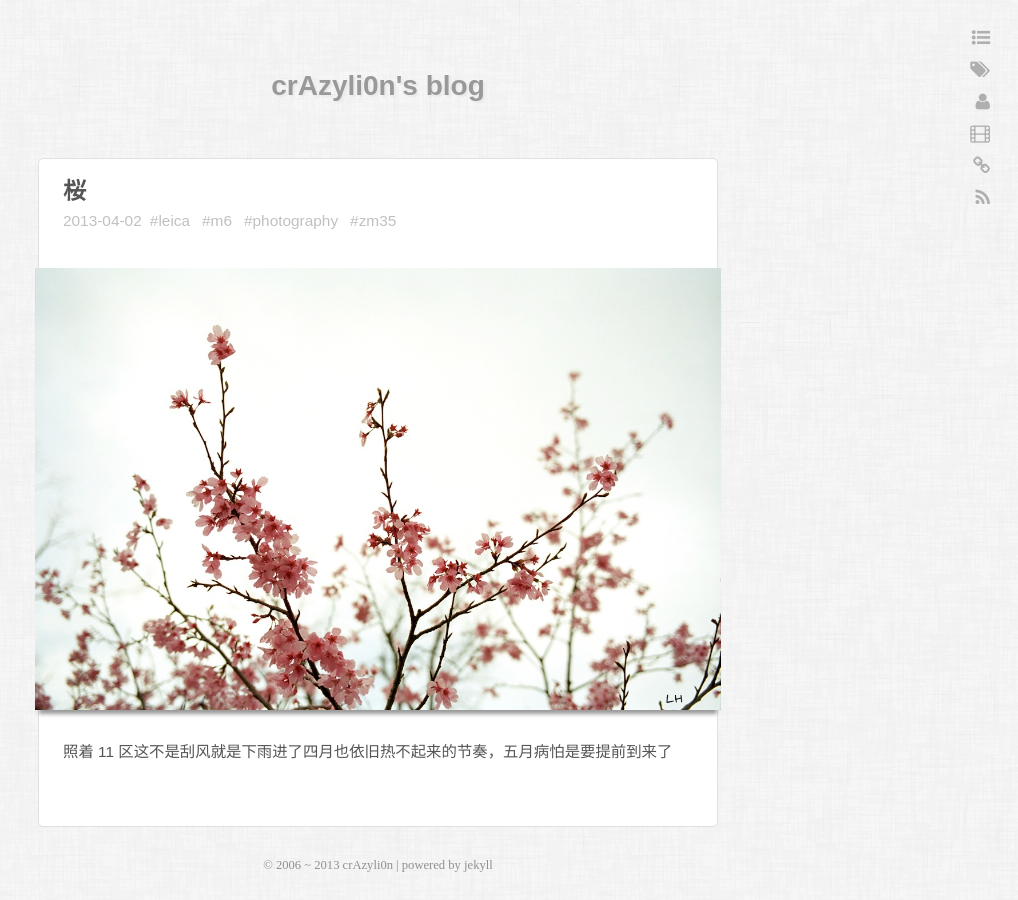
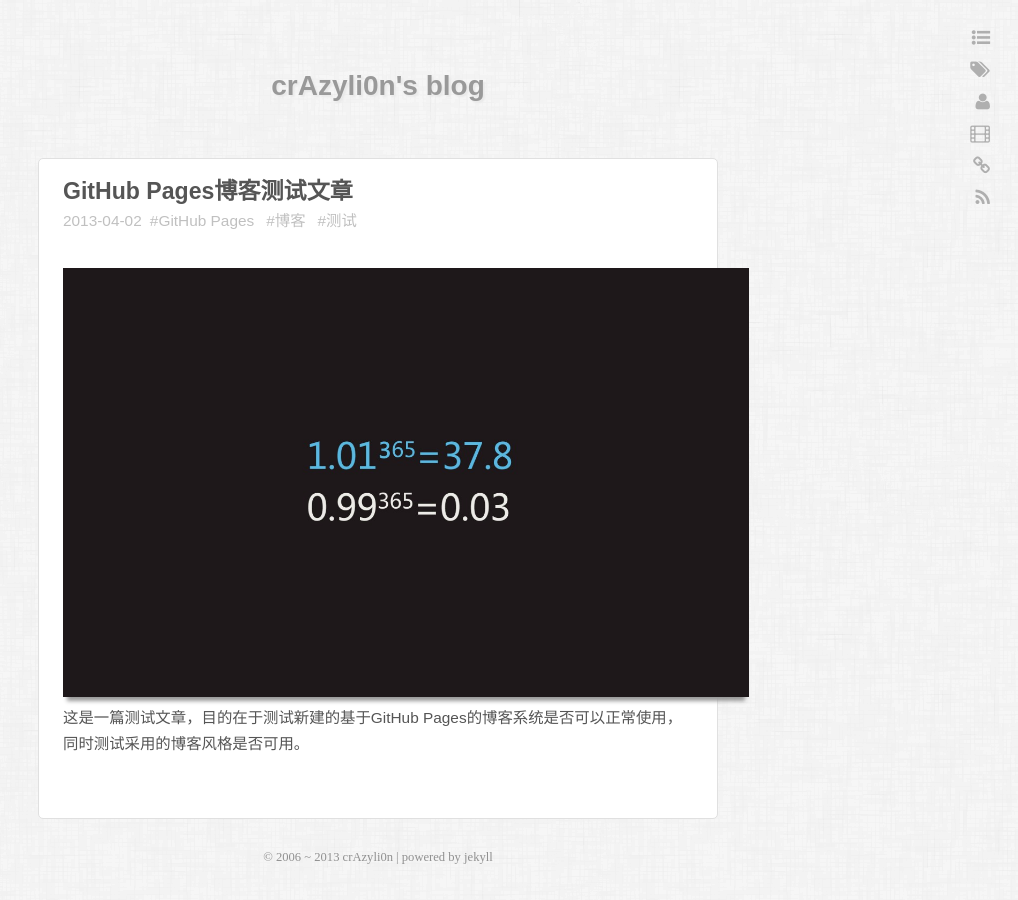
Before and after one commit to xidianpanpei/xidianpanpei.blog, a Jekyll site: the page built from _posts/2013-04-02-sleepy-season.markdown, in a window 1280 px wide. Shown: the whole page, without its empty margins (262-1280 px from the left). Built offline with Jekyll 4.4.1, drawn with Linux system fonts in a browser that asks for light colours; some web fonts are replaced; Markdown is read by kramdown in place of the engine named in the settings; comment, search, counter and statistics services are not loaded.

Commit message:
add my first test blog

```diff
--- a/_posts/2013-04-02-sleepy-season.markdown
+++ b/_posts/2013-04-02-sleepy-season.markdown
@@ -1,14 +1,12 @@
 ---
-title: 桜
+title: GitHub Pages博客测试文章
 layout: post
 guid: urn:uuid:22a07a54-fe0a-4caa-bc60-75bcb06769aa
 tags:
-  - leica
-  - m6
-  - photography
-  - zm35
+  - GitHub Pages
+  - 博客
+  - 测试
 ---
 
-<span class="image-1200">[![](/media/files/2013/04/02/sakura.jpg)](http://500px.com/photo/29307621)</span>
-
-照着 11 区这不是刮风就是下雨进了四月也依旧热不起来的节奏，五月病怕是要提前到来了
+![](\media\files\2013\04\02\fighting.jpg "每天努力")
+这是一篇测试文章，目的在于测试新建的基于GitHub Pages的博客系统是否可以正常使用，同时测试采用的博客风格是否可用。
```
Also changed, not shown: media/files/2013/04/02/fighting.jpg (added), media/files/2013/04/02/sakura.jpg (deleted).
